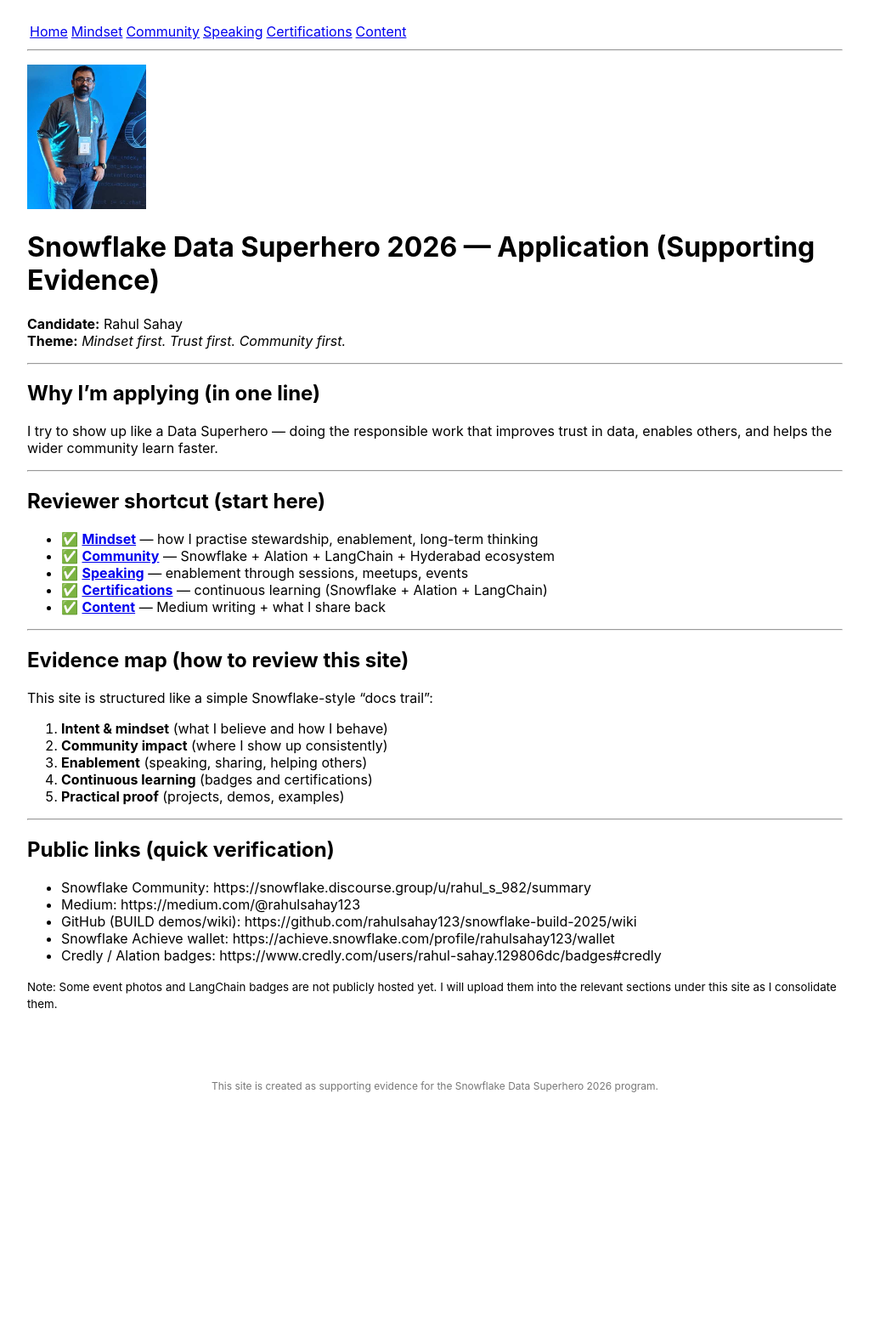
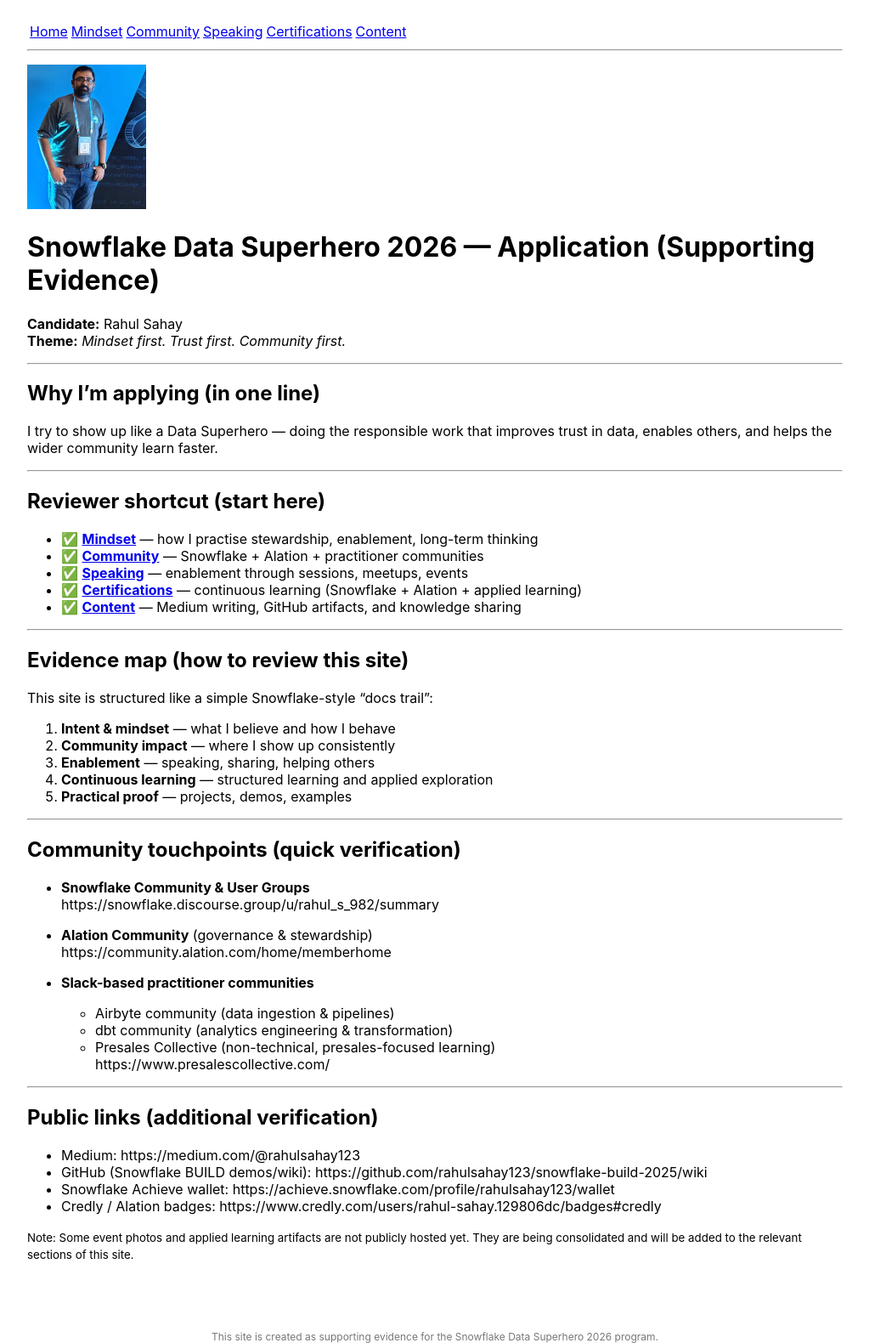
Before and after one commit to rahulsahay123/data-superhero-2026, a Jekyll site: the page built from index.md, in a window 1280 px wide. Shown: the whole page at 85% size, without its empty margins (128-1151 px from the left). Built offline with Jekyll 4.4.1, drawn with Linux system fonts in a browser that asks for light colours; our own code applies the rules of GitHub Pages for plain Markdown files; before the commit the page ends 1285 px from its top, so only the background shows below that.

Commit message:
Update index.md
communities added

```diff
--- a/index.md
+++ b/index.md
@@ -17,31 +17,46 @@ I try to show up like a Data Superhero — doing the responsible work that impro
 
 ## Reviewer shortcut (start here)
 - ✅ **[Mindset](mindset)** — how I practise stewardship, enablement, long-term thinking
-- ✅ **[Community](community)** — Snowflake + Alation + LangChain + Hyderabad ecosystem
+- ✅ **[Community](community)** — Snowflake + Alation + practitioner communities
 - ✅ **[Speaking](speaking-events)** — enablement through sessions, meetups, events
-- ✅ **[Certifications](certifications)** — continuous learning (Snowflake + Alation + LangChain)
-- ✅ **[Content](content)** — Medium writing + what I share back
+- ✅ **[Certifications](certifications)** — continuous learning (Snowflake + Alation + applied learning)
+- ✅ **[Content](content)** — Medium writing, GitHub artifacts, and knowledge sharing
 
 ---
 
 ## Evidence map (how to review this site)
 This site is structured like a simple Snowflake-style “docs trail”:
 
-1. **Intent & mindset** (what I believe and how I behave)
-2. **Community impact** (where I show up consistently)
-3. **Enablement** (speaking, sharing, helping others)
-4. **Continuous learning** (badges and certifications)
-5. **Practical proof** (projects, demos, examples)
+1. **Intent & mindset** — what I believe and how I behave
+2. **Community impact** — where I show up consistently
+3. **Enablement** — speaking, sharing, helping others
+4. **Continuous learning** — structured learning and applied exploration
+5. **Practical proof** — projects, demos, examples
 
 ---
 
-## Public links (quick verification)
-- Snowflake Community: https://snowflake.discourse.group/u/rahul_s_982/summary
+## Community touchpoints (quick verification)
+
+- **Snowflake Community & User Groups**
+  https://snowflake.discourse.group/u/rahul_s_982/summary
+
+- **Alation Community** (governance & stewardship)
+  https://community.alation.com/home/memberhome
+
+- **Slack-based practitioner communities**
+  - Airbyte community (data ingestion & pipelines)
+  - dbt community (analytics engineering & transformation)
+  - Presales Collective (non-technical, presales-focused learning)
+    https://www.presalescollective.com/
+
+---
+
+## Public links (additional verification)
 - Medium: https://medium.com/@rahulsahay123
-- GitHub (BUILD demos/wiki): https://github.com/rahulsahay123/snowflake-build-2025/wiki
+- GitHub (Snowflake BUILD demos/wiki): https://github.com/rahulsahay123/snowflake-build-2025/wiki
 - Snowflake Achieve wallet: https://achieve.snowflake.com/profile/rahulsahay123/wallet
 - Credly / Alation badges: https://www.credly.com/users/rahul-sahay.129806dc/badges#credly
 
 <small>
-Note: Some event photos and LangChain badges are not publicly hosted yet. I will upload them into the relevant sections under this site as I consolidate them.
+Note: Some event photos and applied learning artifacts are not publicly hosted yet. They are being consolidated and will be added to the relevant sections of this site.
 </small>
```
